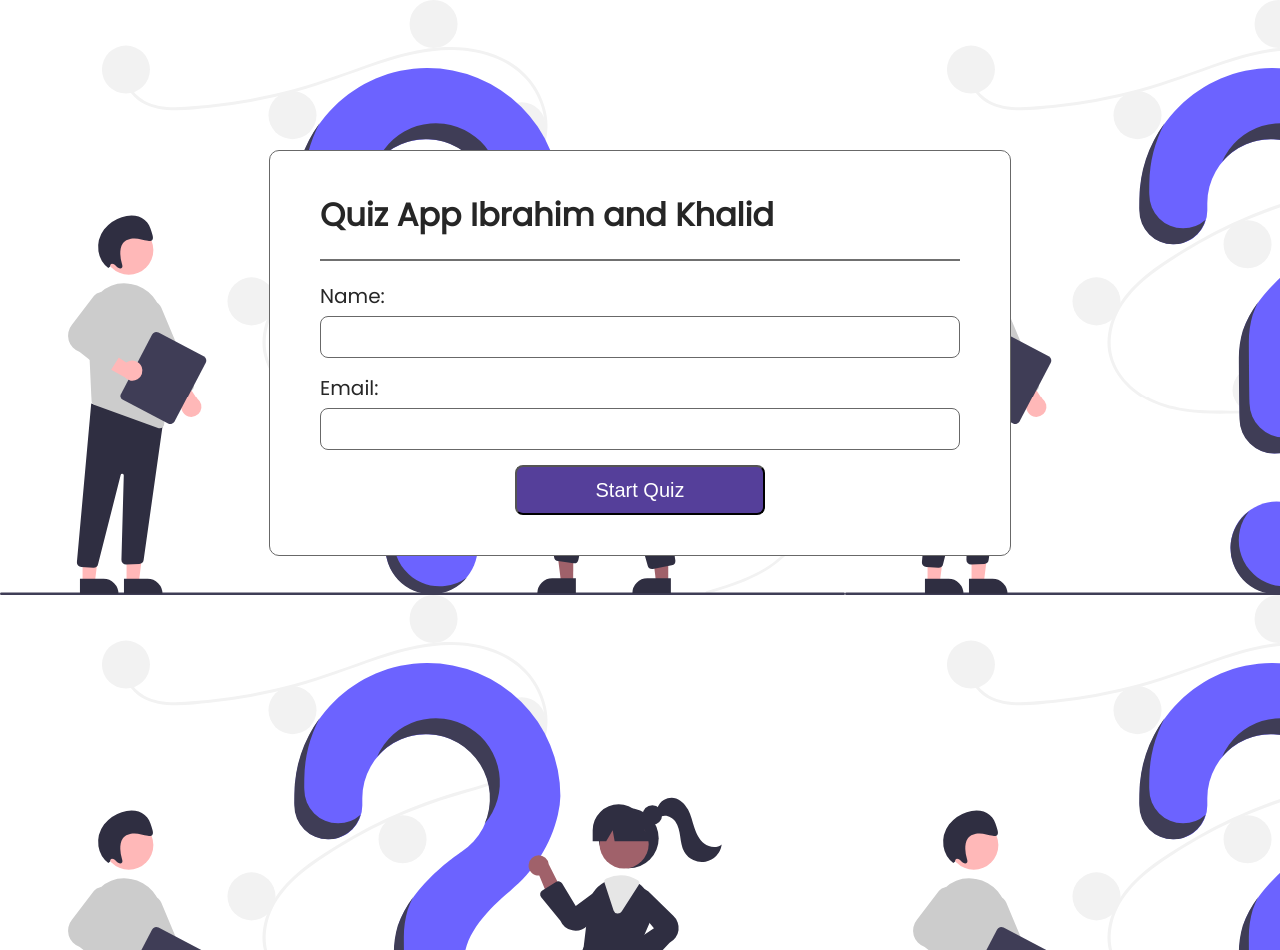
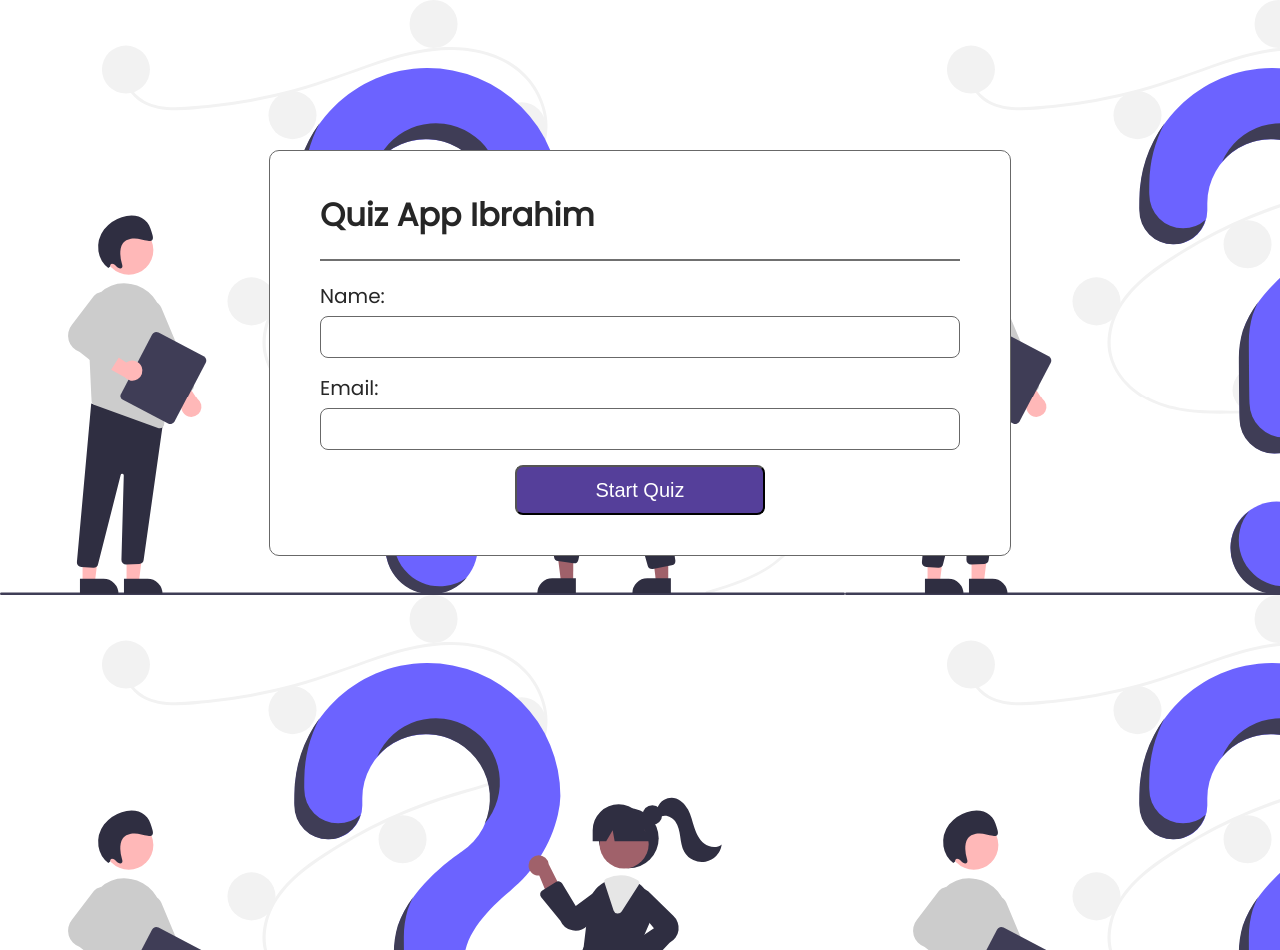
Before and after one commit to ibrahim-mohamed-zaghloul/jenkins_on_K8S, a React (Vite) app in the folder quiz-app-frontend/: page / in a window 1280 px wide. Built offline with nearby package versions, Linux system fonts and the light colour scheme.

Commit message:
update app

```diff
--- a/quiz-app-frontend/src/Components/Quiz/Quiz.jsx
+++ b/quiz-app-frontend/src/Components/Quiz/Quiz.jsx
@@ -104,7 +104,7 @@ const Quiz = () => {
   if (!startQuiz) {
     return (
       <div className="container">
-        <h1>Quiz App Ibrahim and Khalid</h1>
+        <h1>Quiz App Ibrahim</h1>
         <hr />
         <form onSubmit={handleSubmit}>
           <div>
```
